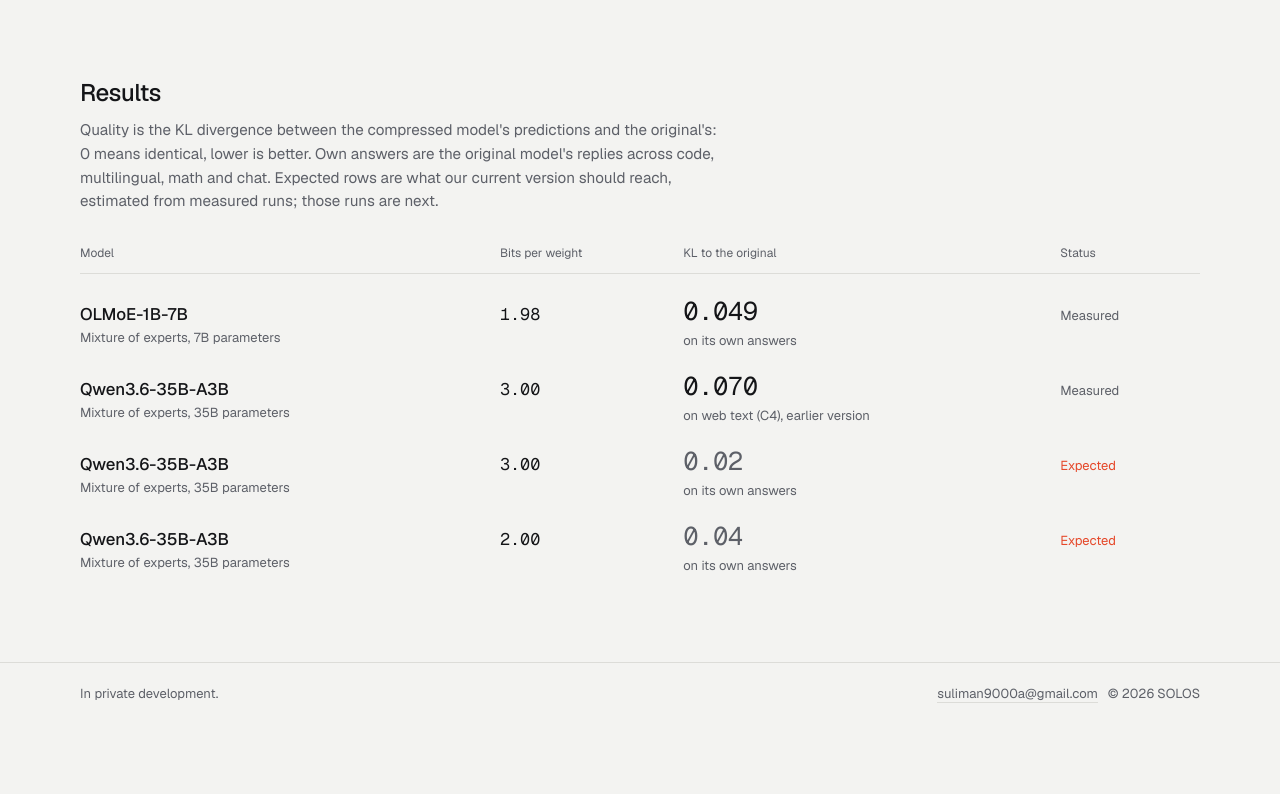
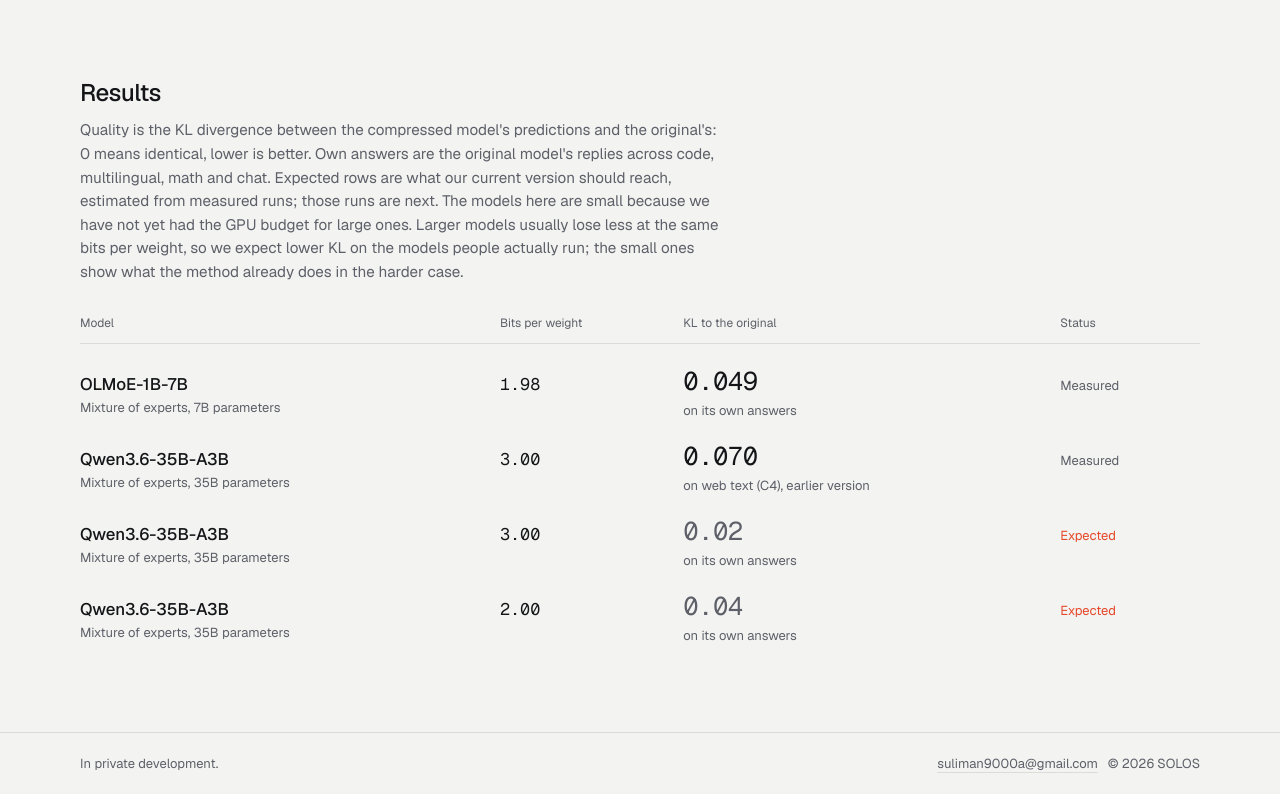
Before and after one commit to SulimanAbdulrazzaq/solos, a plain HTML site: page index.html in a window 1280 px wide. Shown: the part 975-1769 px from the top of the page. Before the commit the page ends 1699 px from the top, so only its background shows below. Drawn offline with nearby package versions, Linux system fonts and the light colour scheme.

Commit message:
docs: note that the measured models are small and why
Co-Authored-By: Claude Opus 5.5 <noreply@anthropic.com>

```diff
--- a/index.html
+++ b/index.html
@@ -223,7 +223,7 @@
 
     <section class="proof" aria-labelledby="proof-h">
       <h2 id="proof-h">Results</h2>
-      <p class="note">Quality is the KL divergence between the compressed model's predictions and the original's: 0 means identical, lower is better. Own answers are the original model's replies across code, multilingual, math and chat. Expected rows are what our current version should reach, estimated from measured runs; those runs are next.</p>
+      <p class="note">Quality is the KL divergence between the compressed model's predictions and the original's: 0 means identical, lower is better. Own answers are the original model's replies across code, multilingual, math and chat. Expected rows are what our current version should reach, estimated from measured runs; those runs are next. The models here are small because we have not yet had the GPU budget for large ones. Larger models usually lose less at the same bits per weight, so we expect lower KL on the models people actually run; the small ones show what the method already does in the harder case.</p>
       <table>
         <thead>
           <tr><th>Model</th><th>Bits per weight</th><th>KL to the original</th><th>Status</th></tr>
```
